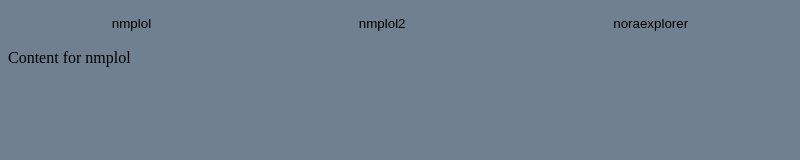
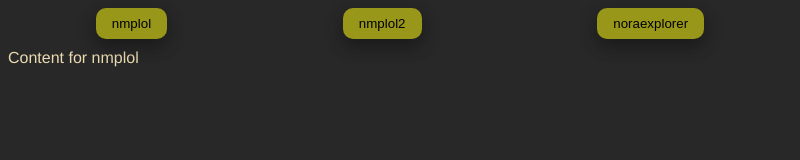
Before and after one commit to HumAnTarg3t/twitchParasocial_Logger, an Electron app: page index.html in a window 800 px wide. Drawn offline with Linux system fonts and the light colour scheme; no server answers.

Commit message:
added more css

```diff
--- a/style.css
+++ b/style.css
@@ -2,18 +2,20 @@
 /* Style for tabs */
 
 body {
-  background-color: slategrey;
+  background-color: #282828;
 }
 
 .tab {
   display: none;
+  font-family: Helvetica;
+  color: #ebdbb2;
 }
 
 /* Style to position tabs at the top */
 .tabLinks {
   position: sticky;
   top: 0;
-  background-color: slategrey; /* Optionally add a background color */
+  background-color: rgb(148, 67, 167)112, 144; /* Optionally add a background color */
   z-index: 100; /* Ensure the tabs stay on top of other content */
   display: flex;
   justify-content: space-around;
@@ -25,5 +27,12 @@ body {
   padding: 8px 16px;
   cursor: pointer;
   border: none;
-  background-color: slategrey;
+  background-color: #98971a;
+
+  box-shadow: 0 8px 16px 0 rgba(0,0,0,0.2), 0 6px 20px 0 rgba(0,0,0,0.19);
+  border-radius: 10px;
 }
+
+.tabLinks button:hover {
+  background-color: #b8bb26;
+}
```
